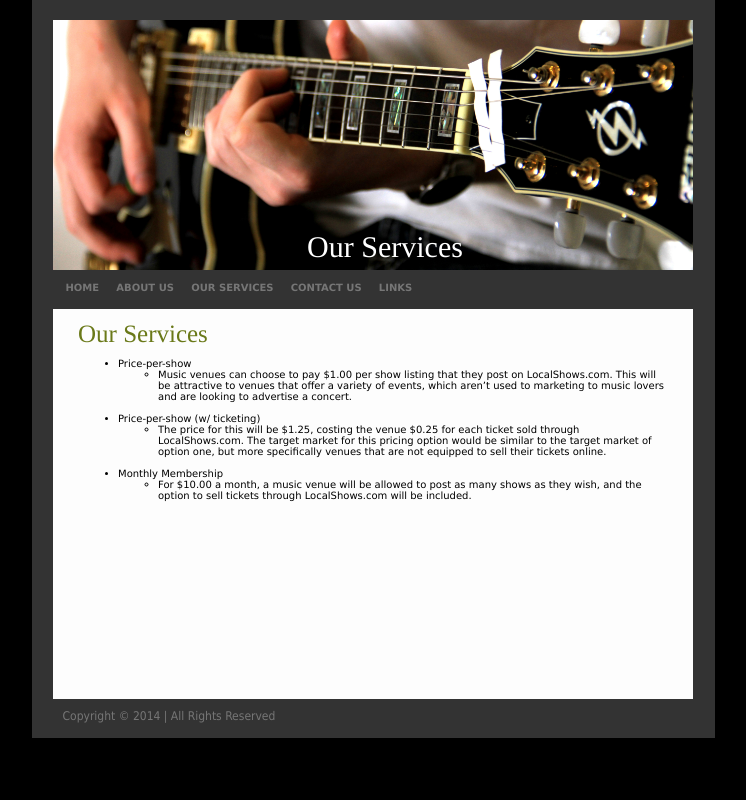
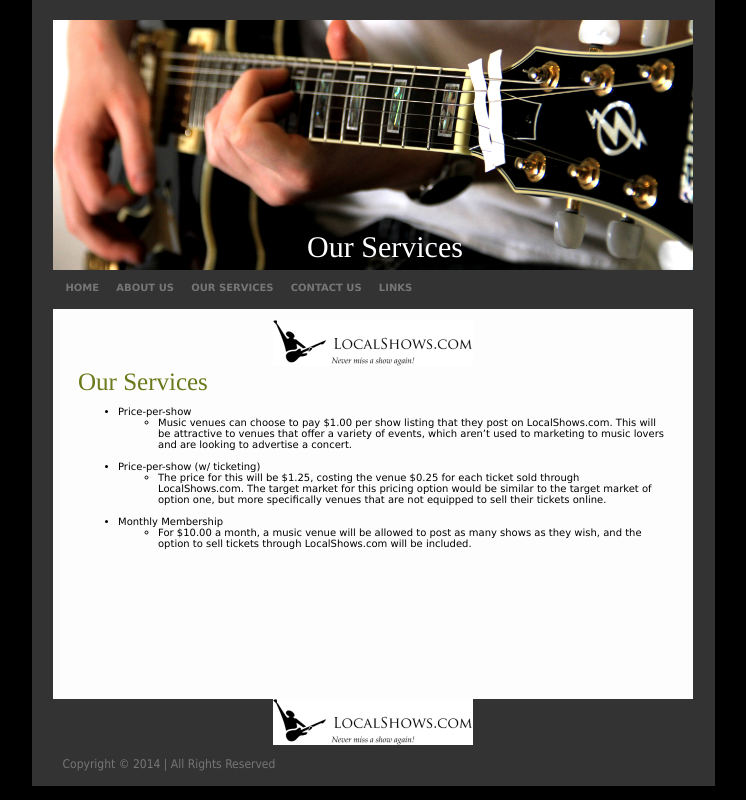
Before and after one commit to wvaughansc/wvaughansc.github.io, a plain HTML site: page services.html in a window 1280 px wide. Shown: the whole page, without its empty margins (267-1013 px from the left). Drawn offline with Linux system fonts and the light colour scheme.

Commit message:
added logo to all pages

```diff
--- a/services.html
+++ b/services.html
@@ -33,6 +33,9 @@
   <div id="content">
 
     <div id="insidecontent"> <br>
+
+             <center><img src="logo.jpg"></center>
+
       <h1>Our Services</h1>
 
       <p>
@@ -67,6 +70,8 @@
     <div style="clear: both;"></div>
   </div>
 
+         <center><img src="logo.jpg"></center>
+
   <div id="footer"> <span>Copyright © 2014 | All Rights Reserved  </span>
   </div>
 
```
Also changed, not shown: aboutus.html (+3 -0 lines), contactus.html (+3 -0 lines), index.html (+2 -0 lines), relatedlinks.html (+3 -0 lines).
